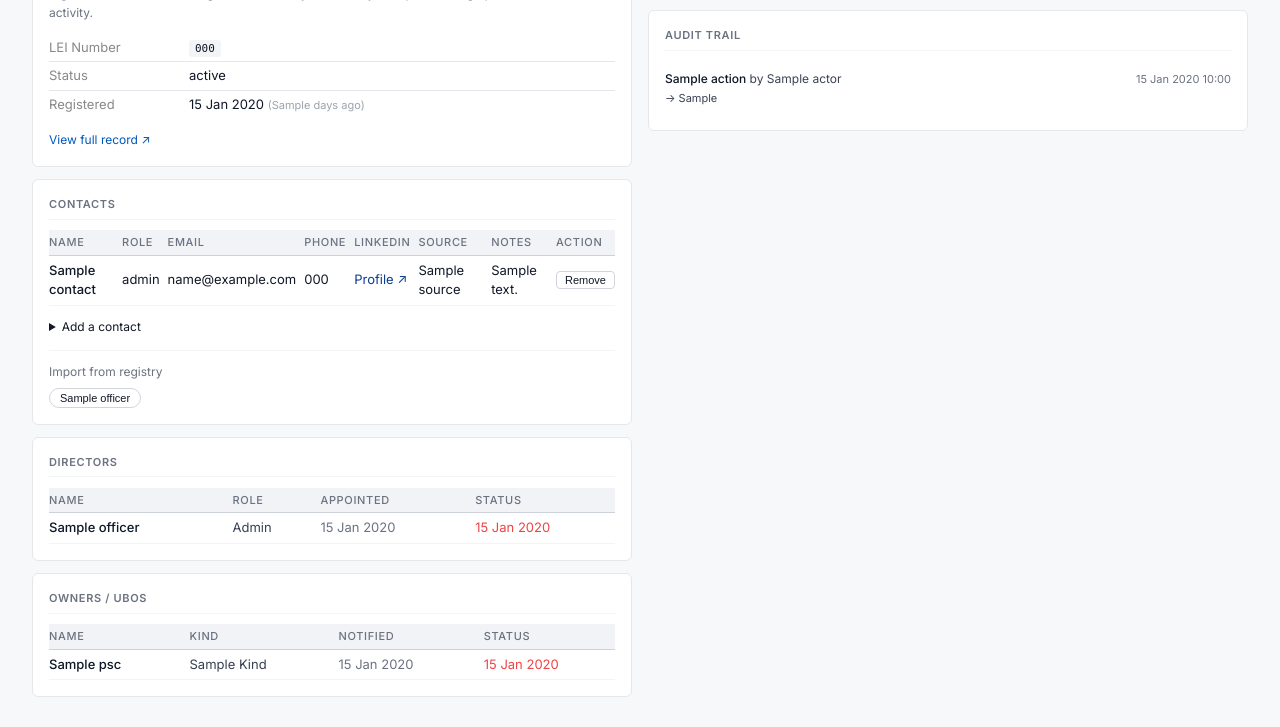
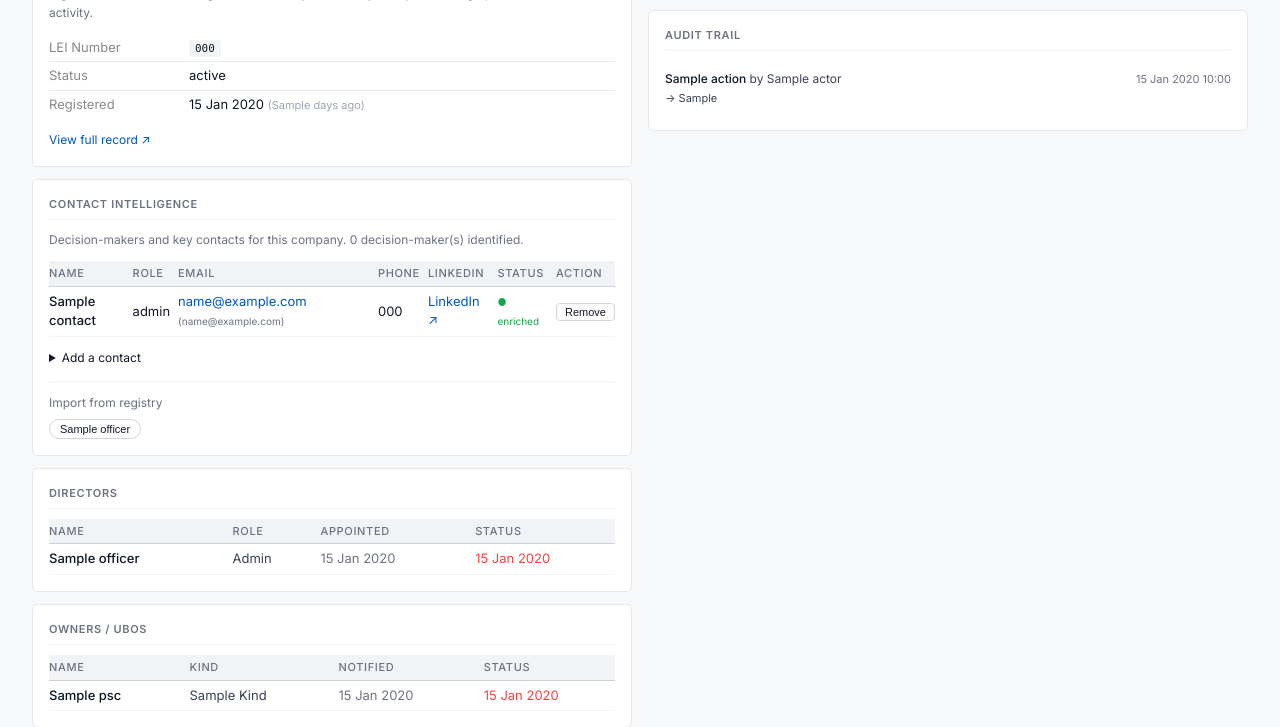
Before and after one commit to ismaelloveexcel/arie-onboarding-intelligence, a Python web app: template src/templates/lead_detail.html in a window 1280 px wide. Shown: the part 977-1704 px from the top of the page. Before the commit the page ends 1674 px from the top, so only its background shows below. Run offline with Jinja, Linux system fonts and the light colour scheme; the template is opened without the code that fills it: most values are stand-ins (such as "Sample title", 1, 10 or a date in 2020); some libraries are stand-ins or nearby versions.

Commit message:
feat: contact intelligence data model and enrichment-ready UI
Co-authored-by: Ismael <ismaelloveexcel@users.noreply.github.com>

```diff
--- a/src/templates/lead_detail.html
+++ b/src/templates/lead_detail.html
@@ -198,7 +198,11 @@
     {% endif %}
 
   <div class="card">
-    <h2>Contacts</h2>
+    <h2>Contact Intelligence</h2>
+    <p style="font-size:12px; color:#6b7280; margin:0 0 .75rem 0; line-height:1.6">
+      Decision-makers and key contacts for this company.
+      {% if contacts %}{{ contacts | selectattr("is_decision_maker") | list | length }} decision-maker(s) identified.{% endif %}
+    </p>
     {% if contacts %}
     <table style="width:100%; border-collapse:collapse; font-size:12px">
       <thead>
@@ -208,25 +212,47 @@
           <th style="padding:4px 8px 4px 0">Email</th>
           <th style="padding:4px 8px 4px 0">Phone</th>
           <th style="padding:4px 8px 4px 0">LinkedIn</th>
-          <th style="padding:4px 8px 4px 0">Source</th>
-          <th style="padding:4px 8px 4px 0">Notes</th>
+          <th style="padding:4px 8px 4px 0">Status</th>
           <th style="padding:4px 0">Action</th>
         </tr>
       </thead>
       <tbody>
         {% for c in contacts %}
-        <tr style="border-bottom:1px solid #f3f4f6; vertical-align:top">
-          <td style="padding:5px 8px 5px 0; font-weight:500; color:#111827">{{ c.name }}</td>
+        <tr style="border-bottom:1px solid #f3f4f6; vertical-align:top; {% if c.is_decision_maker %}background:#f0fdf4{% endif %}">
+          <td style="padding:5px 8px 5px 0; font-weight:500; color:#111827">
+            {{ c.name }}
+            {% if c.is_decision_maker %}<span style="font-size:10px; background:#dcfce7; color:#15803d; border-radius:3px; padding:1px 5px; margin-left:4px; font-weight:600">DM</span>{% endif %}
+          </td>
           <td style="padding:5px 8px 5px 0; color:#111827">{{ c.role or "—" }}</td>
-          <td style="padding:5px 8px 5px 0; color:#111827">{{ c.email or "—" }}</td>
-          <td style="padding:5px 8px 5px 0; color:#111827">{{ c.phone or "—" }}</td>
+          <td style="padding:5px 8px 5px 0; color:#111827">
+            {% if c.email %}
+              <a href="mailto:{{ c.email }}" style="color:#0057b8">{{ c.email }}</a>
+              {% if c.email_confidence %}<span style="font-size:10px; color:#6b7280"> ({{ c.email_confidence }})</span>{% endif %}
+            {% else %}—{% endif %}
+          </td>
+          <td style="padding:5px 8px 5px 0; color:#111827">
+            {% if c.phone %}<a href="tel:{{ c.phone }}" style="color:#111827">{{ c.phone }}</a>{% else %}—{% endif %}
+          </td>
           <td style="padding:5px 8px 5px 0; color:#111827">
             {% if c.linkedin_url %}
-            <a href="{{ c.linkedin_url }}" target="_blank">Profile ↗</a>
+            <a href="{{ c.linkedin_url }}" target="_blank" rel="noopener noreferrer" style="color:#0057b8">LinkedIn ↗</a>
+            {% else %}
+            {% if c.name %}
+            <a href="https://www.linkedin.com/search/results/people/?keywords={{ c.name | urlencode }}" target="_blank" rel="noopener noreferrer" style="color:#9ca3af; font-size:11px">Search ↗</a>
             {% else %}—{% endif %}
+            {% endif %}
           </td>
-          <td style="padding:5px 8px 5px 0; color:#111827">{{ c.source or "—" }}</td>
-          <td style="padding:5px 8px 5px 0; color:#111827">{{ c.notes or "—" }}</td>
+          <td style="padding:5px 8px 5px 0">
+            {% if c.enrichment_status == 'completed' %}
+              <span style="font-size:10px; color:#16a34a">● enriched</span>
+            {% elif c.enrichment_status == 'pending' %}
+              <span style="font-size:10px; color:#9ca3af">○ pending</span>
+            {% elif c.enrichment_status == 'failed' %}
+              <span style="font-size:10px; color:#dc2626">✕ failed</span>
+            {% else %}
+              <span style="font-size:10px; color:#9ca3af">manual</span>
+            {% endif %}
+          </td>
           <td style="padding:5px 0; color:#111827">
             <form method="post" action="/leads/{{ lead.id }}/contacts/{{ c.id }}/delete" style="display:inline">
               <button type="submit" style="font-size:11px; border:1px solid #d1d5db; background:#fff; color:#111827; border-radius:4px; padding:2px 8px; cursor:pointer;">Remove</button>
@@ -237,9 +263,9 @@
       </tbody>
     </table>
     {% else %}
-    <p style="font-size:12px; color:#9ca3af; margin:0; font-style:italic">
-      No contacts added yet.
-    </p>
+    <div style="padding:.75rem 0; color:#9ca3af; font-size:12px; line-height:1.8">
+      No contacts yet. Import directors below or add manually.
+    </div>
     {% endif %}
 
     <details style="margin-top:.75rem">
```
Also changed, not shown: migrations/versions/f6a7b8c9d0e1_contact_intelligence_model.py (added, +97 -0 lines), src/main.py (+9 -2 lines).
